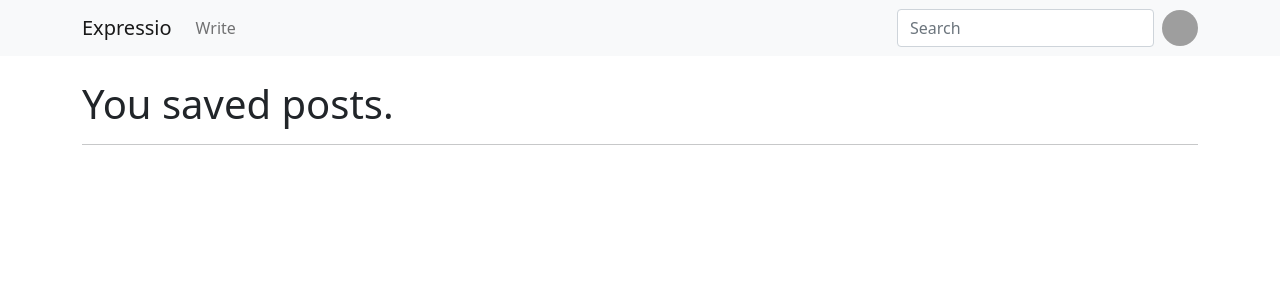
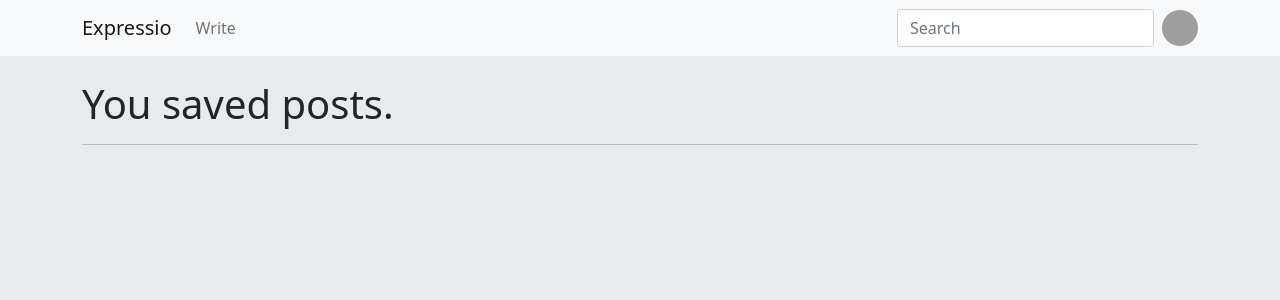
Before and after one commit to yogesh-sirsat/expressio, a Django app: a page that uses main/templates/base.html in a window 1280 px wide. Shown: the top 300 px of the page. Run offline with Django 4.2, Linux system fonts and the light colour scheme; the visitor is signed in with stand-in values (Sample User, id 1); data comes from the database, SQL or seed files in the repository; data that the repository does not hold is empty; some libraries are stand-ins or nearby versions; grey boxes are pictures that could not be loaded.

Commit message:
Change background color.
* Base page background color change.
* Posts card background color change.

```diff
--- a/main/static/css/base.css
+++ b/main/static/css/base.css
@@ -1,5 +1,9 @@
 html {
   overflow-y: scroll;
+}
+
+body {
+  background-color: rgb(232, 234, 235);
 }
 
 .navbar-nav.navbar-center {
@@ -66,3 +70,7 @@ a:focus {
   color: dimgray;
   font-family: Times, Times New Roman,sans-serif;
 }
+
+.card {
+  background-color: whitesmoke;
+}
```
